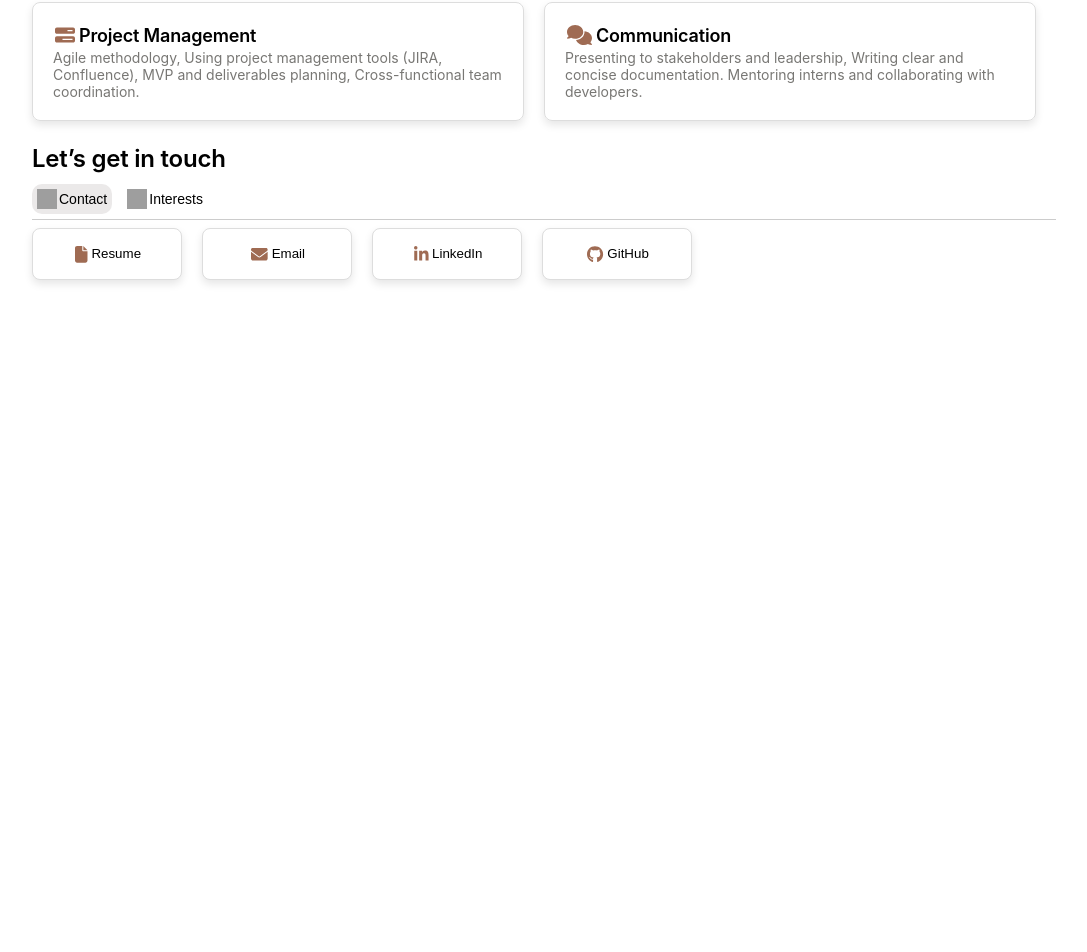
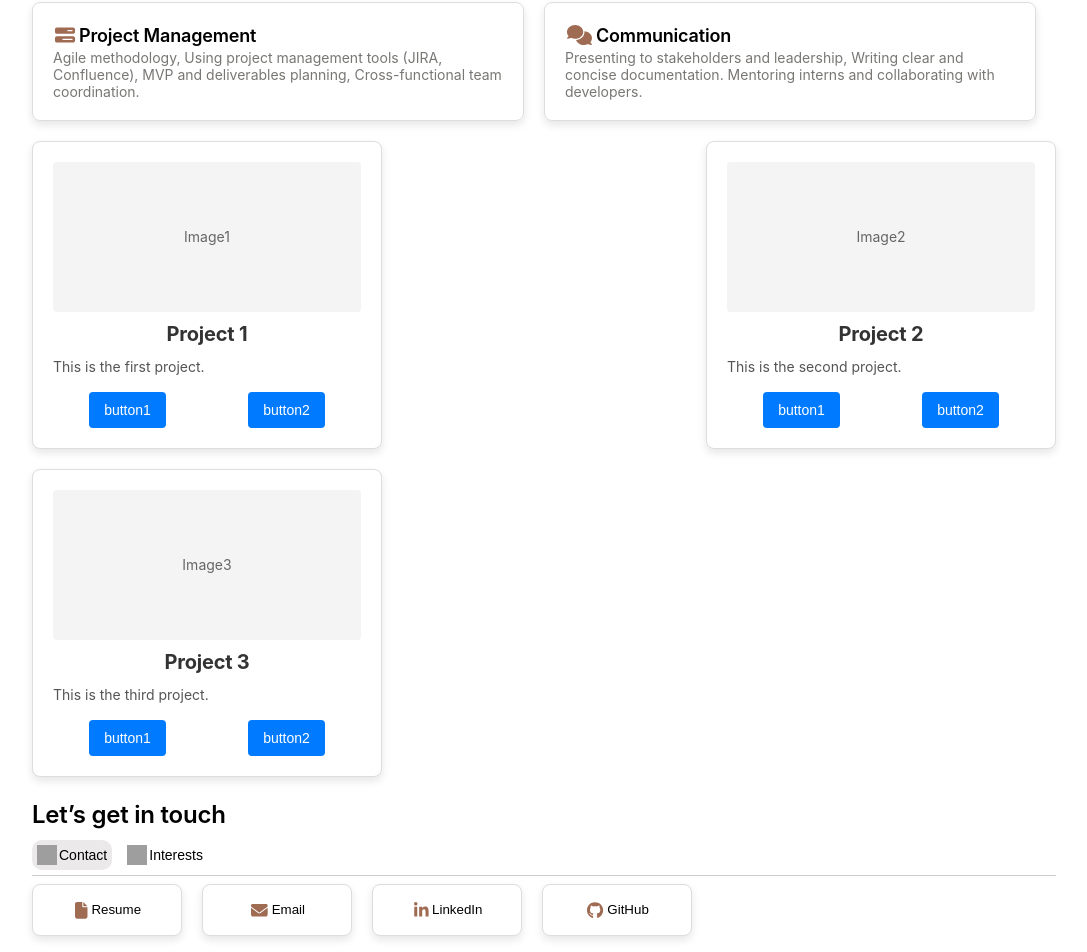
Before and after one commit to sairamkiran9/myportfolio, a React (Create React App) app: page / in a window 1280 px wide. Shown: the part 1344-2296 px from the top of the page, without its empty margins (96-1183 px from the left). Before the commit the page ends 1640 px from the top, so only its background shows below. Built offline with nearby package versions, Linux system fonts and the light colour scheme; grey boxes are pictures that could not be loaded.

Commit message:
project template

```diff
--- a/src/components/Content.js
+++ b/src/components/Content.js
@@ -2,12 +2,14 @@ import React from "react";
 import Profile from "./Profile";
 import About from "./About";
 import More from "./More";
+import Projects from "./Projects";
 
 const Content = () => {
     return (
         <body className="container-body">
             <Profile />
             <About />
+            <Projects />
             <More />
         </body>
     );
--- /dev/null
+++ b/src/components/Projects.js
@@ -0,0 +1,51 @@
+import "../styles/Projects.css";
+
+const Projects = () => {
+    // Sample data for the projects
+    const projects = [
+        {
+            id: 1,
+            image: "Image1",
+            title: "Project 1",
+            description: "This is the first project.",
+            buttons: ["button1", "button2"],
+        },
+        {
+            id: 2,
+            image: "Image2",
+            title: "Project 2",
+            description: "This is the second project.",
+            buttons: ["button1", "button2"],
+        },
+        {
+            id: 3,
+            image: "Image3",
+            title: "Project 3",
+            description: "This is the third project.",
+            buttons: ["button1", "button2"],
+        },
+    ];
+
+    return (
+        <div className="projects-container">
+            <div className="projects">
+                {projects.map((project) => (
+                    <div key={project.id} className="project">
+                        <a className="project-image">{project.image}</a>
+                        <h2 className="project-title">{project.title}</h2>
+                        <p className="project-description">{project.description}</p>
+                        <div className="project-buttons">
+                            {project.buttons.map((buttonText, index) => (
+                                <button key={index} className="project-button">
+                                    {buttonText}
+                                </button>
+                            ))}
+                        </div>
+                    </div>
+                ))}
+            </div>
+        </div>
+    );
+};
+
+export default Projects;
--- /dev/null
+++ b/src/styles/Projects.css
@@ -0,0 +1,103 @@
+/* General container styling */
+.projects-container {
+    /* padding: 20px; */
+    /* background-color: #f9f9f9; */
+}
+
+/* Projects Grid */
+.projects {
+    margin: 20px auto;
+    display: flex;
+    flex-wrap: wrap;
+    justify-content: space-between;
+    gap: 20px;
+}
+
+/* Individual Project Card */
+.project {
+    border: 1px solid #ddd;
+    border-radius: 8px;
+    padding: 20px;
+    width: 350px;
+    background-color: #fff;
+    box-shadow: 0 4px 8px rgba(0, 0, 0, 0.1);
+    transition: transform 0.3s ease, box-shadow 0.3s ease;
+}
+
+.project:hover {
+    transform: translateY(-5px);
+    box-shadow: 0 6px 12px rgba(0, 0, 0, 0.2);
+}
+
+/* Project Image Placeholder */
+.project-image {
+    display: block;
+    height: 150px;
+    background-color: #f4f4f4;
+    border-radius: 4px;
+    margin-bottom: 10px;
+    display: flex;
+    align-items: center;
+    justify-content: center;
+    font-size: 14px;
+    color: #666;
+    text-decoration: none;
+}
+
+.project-image:hover {
+    background-color: #eaeaea;
+}
+
+/* Project Title */
+.project-title {
+    font-size: 20px;
+    font-weight: bold;
+    color: #333;
+    margin: 10px 0;
+    text-align: center;
+}
+
+/* Project Description */
+.project-description {
+    font-size: 14px;
+    color: #555;
+    line-height: 1.5;
+    margin-bottom: 15px;
+    text-align: justify;
+}
+
+/* Buttons Container */
+.project-buttons {
+    display: flex;
+    justify-content: space-around;
+    gap: 10px;
+}
+
+/* Individual Button */
+.project-button {
+    background-color: #007BFF;
+    color: #fff;
+    border: none;
+    border-radius: 4px;
+    padding: 10px 15px;
+    font-size: 14px;
+    cursor: pointer;
+    transition: background-color 0.3s ease, transform 0.3s ease;
+}
+
+.project-button:hover {
+    background-color: #0056b3;
+    transform: scale(1.05);
+}
+
+/* Responsive Adjustments */
+@media (max-width: 768px) {
+    .projects {
+        flex-direction: column;
+        align-items: center;
+    }
+
+    .project {
+        width: 90%; /* Full width for smaller screens */
+    }
+}
```
